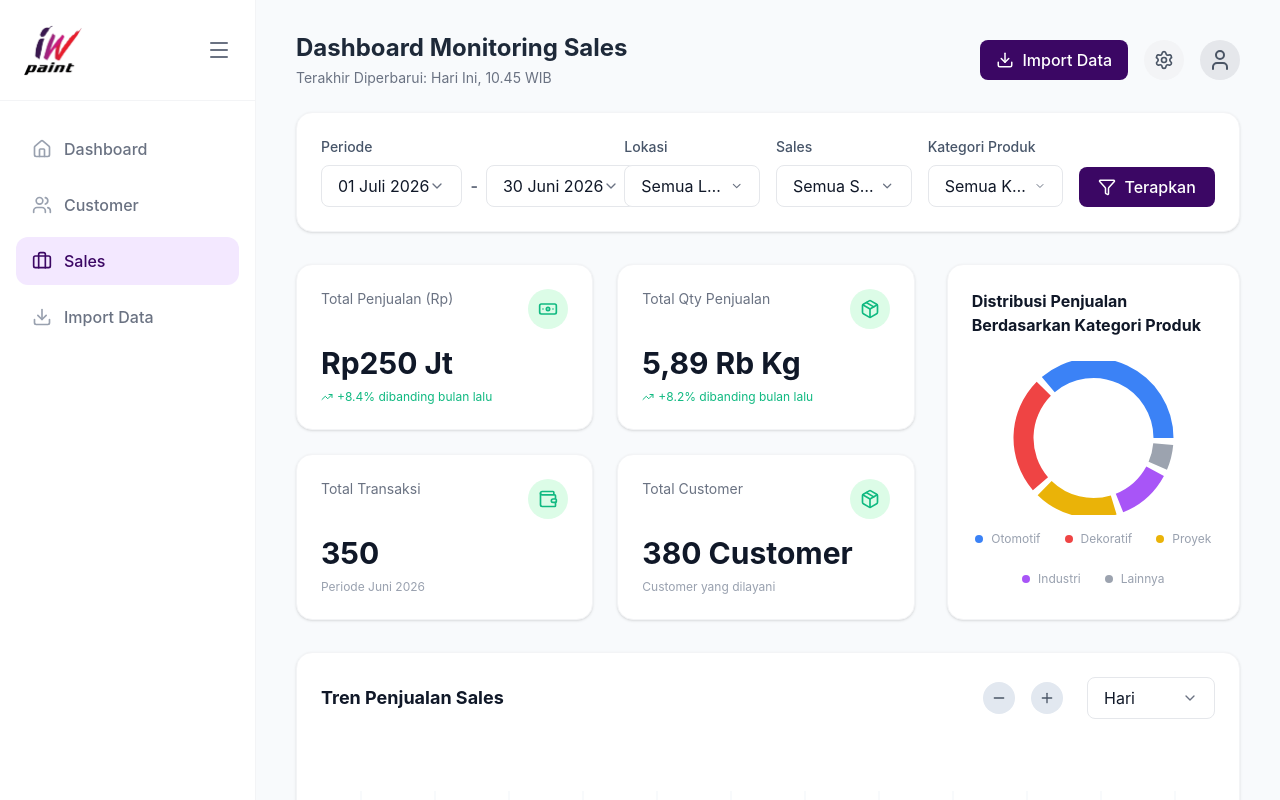
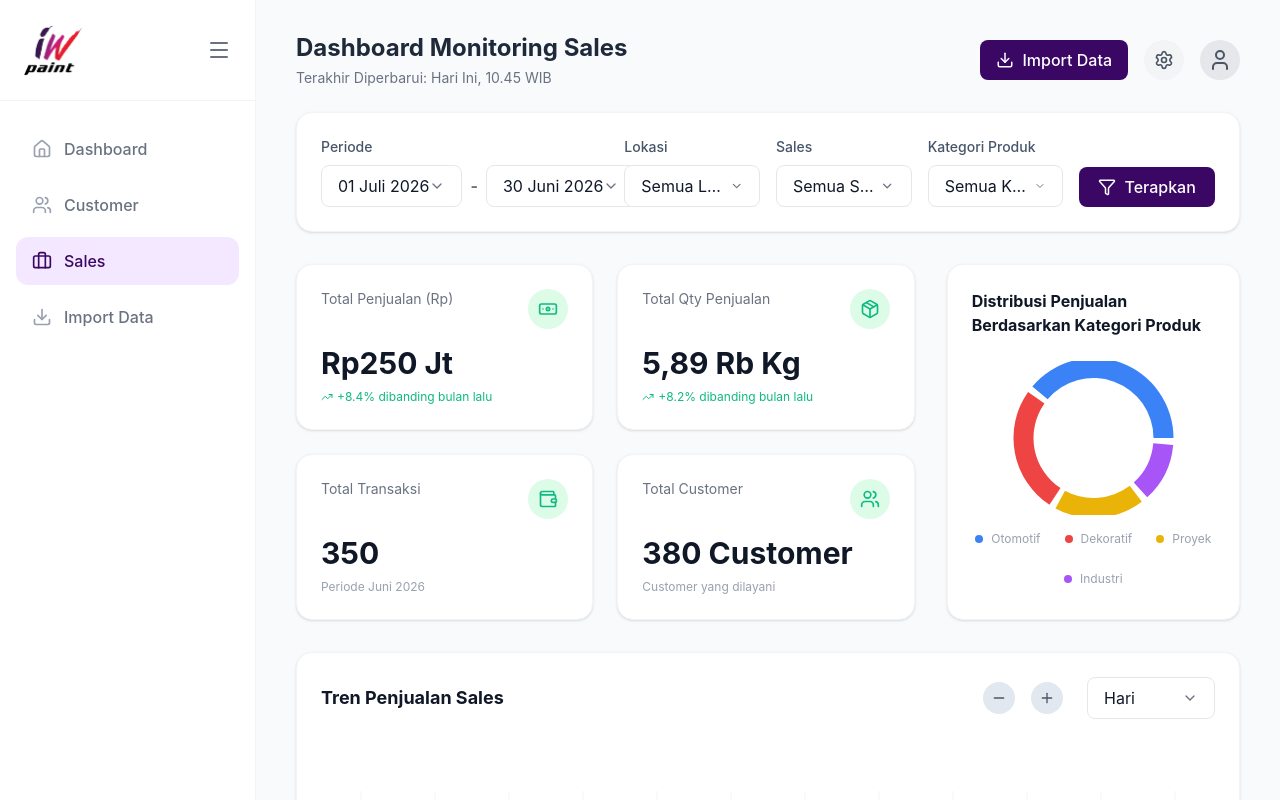
Before and after one commit to Grandy19/iwpaint-dashboard, a React (Vite) app in the folder frontend/: page /sales in a window 1280 px wide. Shown: the top 800 px of the page. Built offline with nearby package versions, Linux system fonts and the light colour scheme.

Commit message:
perubahan 5

```diff
--- a/frontend/src/components/charts/sales/SalesDonutChart.tsx
+++ b/frontend/src/components/charts/sales/SalesDonutChart.tsx
@@ -6,7 +6,6 @@ const data = [
   { name: 'Dekoratif', value: 2100000000, color: '#ef4444' },
   { name: 'Proyek', value: 1500000000, color: '#eab308' },
   { name: 'Industri', value: 980000000, color: '#a855f7' },
-  { name: 'Lainnya', value: 450000000, color: '#9ca3af' },
 ];
 
 export const SalesDonutChart = () => {
--- a/frontend/src/pages/SalesPage.tsx
+++ b/frontend/src/pages/SalesPage.tsx
@@ -2,7 +2,7 @@ import React, { useState } from 'react';
 import { MainLayout } from '../components/layout/MainLayout';
 import { Topbar } from '../components/layout/Topbar';
 import { useFilterStore } from '../store/useFilterStore';
-import { Filter, TrendingUp, Package, Banknote, Wallet, Download } from 'lucide-react';
+import { Filter, TrendingUp, Package, Banknote, Wallet, Download, Users } from 'lucide-react';
 import { CustomSelect } from '../components/ui/CustomSelect';
 import { SalesTable } from '../components/charts/sales/SalesTable';
 import { SalesDonutChart } from '../components/charts/sales/SalesDonutChart';
@@ -162,7 +162,7 @@ export const SalesPage = () => {
               <div className="flex justify-between items-start mb-4">
                 <span className="text-gray-500 text-sm">Total Customer</span>
                 <div className="w-10 h-10 rounded-full bg-[#dcfce7] flex items-center justify-center text-[#10b981]">
-                  <Package size={20} />
+                  <Users size={20} />
                 </div>
               </div>
               <h2 className="text-3xl font-bold text-gray-900 mb-2">{formatShortNumber(380)} Customer</h2>
```
